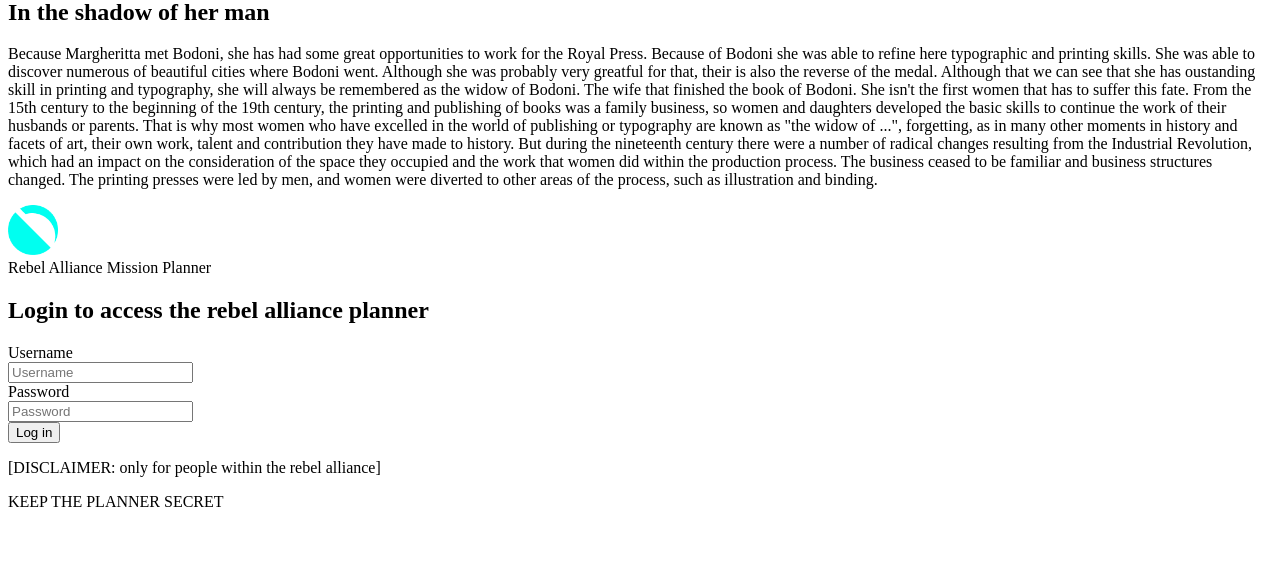
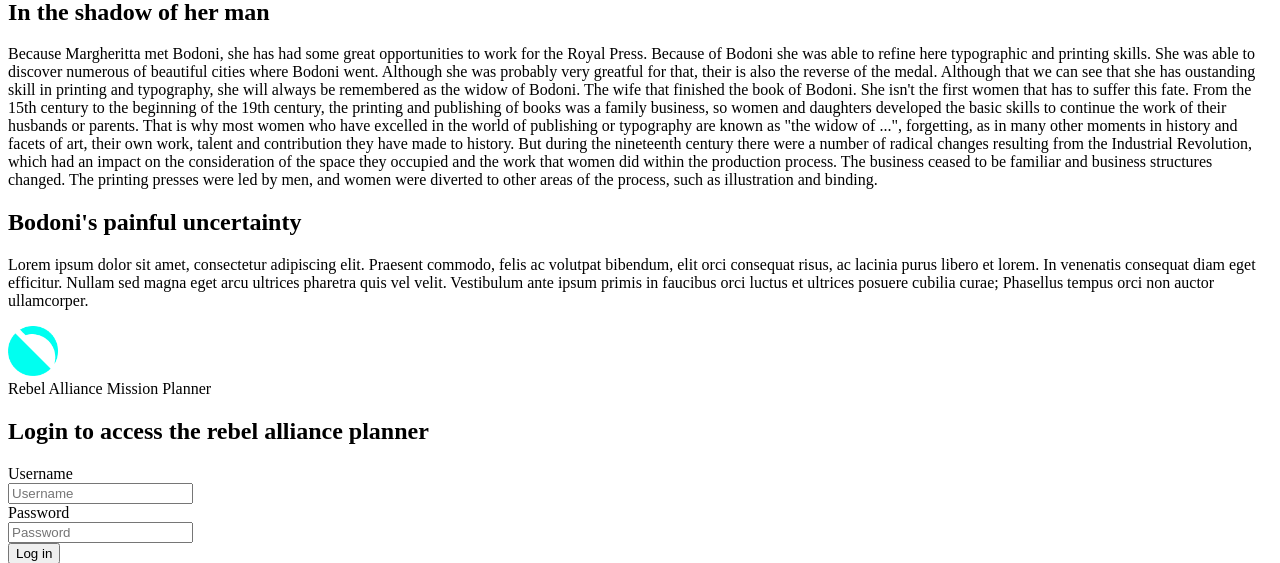
Before and after one commit to woutvandesompele/mytype, a PHP site: template src/view/pages/index.php in a window 1280 px wide. Shown: the part 1459-2022 px from the top of the page. Before the commit the page ends 1966 px from the top, so only its background shows below. Run offline with PHP 8.4, Linux system fonts and the light colour scheme; the template is opened without the code that fills it, so the values that code supplies are empty.

Commit message:
added content for painful uncertainty close #11

```diff
--- a/src/view/pages/index.php
+++ b/src/view/pages/index.php
@@ -93,6 +93,12 @@
   </section>
 
   <section class="uncertainty"></section>
+    <h2 class="uncertainty__title">Bodoni's painful uncertainty</h2>
+    <p class="uncertainty__text">
+      Lorem ipsum dolor sit amet, consectetur adipiscing elit. Praesent commodo, felis ac volutpat bibendum, elit orci consequat risus, ac lacinia purus libero et lorem. In venenatis consequat diam eget efficitur. Nullam sed magna eget arcu ultrices pharetra quis vel velit.
+
+      Vestibulum ante ipsum primis in faucibus orci luctus et ultrices posuere cubilia curae; Phasellus tempus orci non auctor ullamcorper.
+    </p>
 
   <section class="hidden"></section>
 
```
